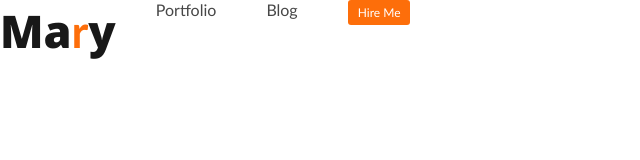
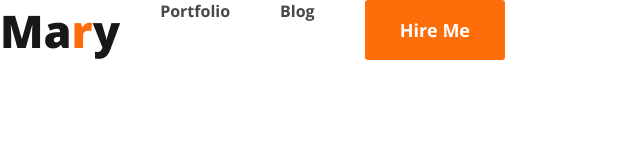
Before and after one commit to wolfiee42/web-developer-portfolio, a plain HTML site: page index.html in a window 1280 px wide. Shown: the whole page, without its empty margins (0-640 px from the left). Drawn offline with nearby package versions, Linux system fonts and the light colour scheme.

Commit message:
bit correction

```diff
--- a/styles/portfolio.css
+++ b/styles/portfolio.css
@@ -1,10 +1,6 @@
 * {
     margin: 0px;
     padding: 0p;
-    font-family:'Gill Sans', 'Gill Sans MT', Calibri, 'Trebuchet MS', sans-serif;
-}
-h3{
-
     font-family: 'Open Sans', sans-serif;
 }
 nav{
@@ -34,6 +30,6 @@ nav li a{
     border: none;
     color: white;
     border-radius: 3px;
-    font-size: 12px;
-    padding: 5px 10px;
+    font-size: 18px;
+    padding: 18px 35px;
 }
```
